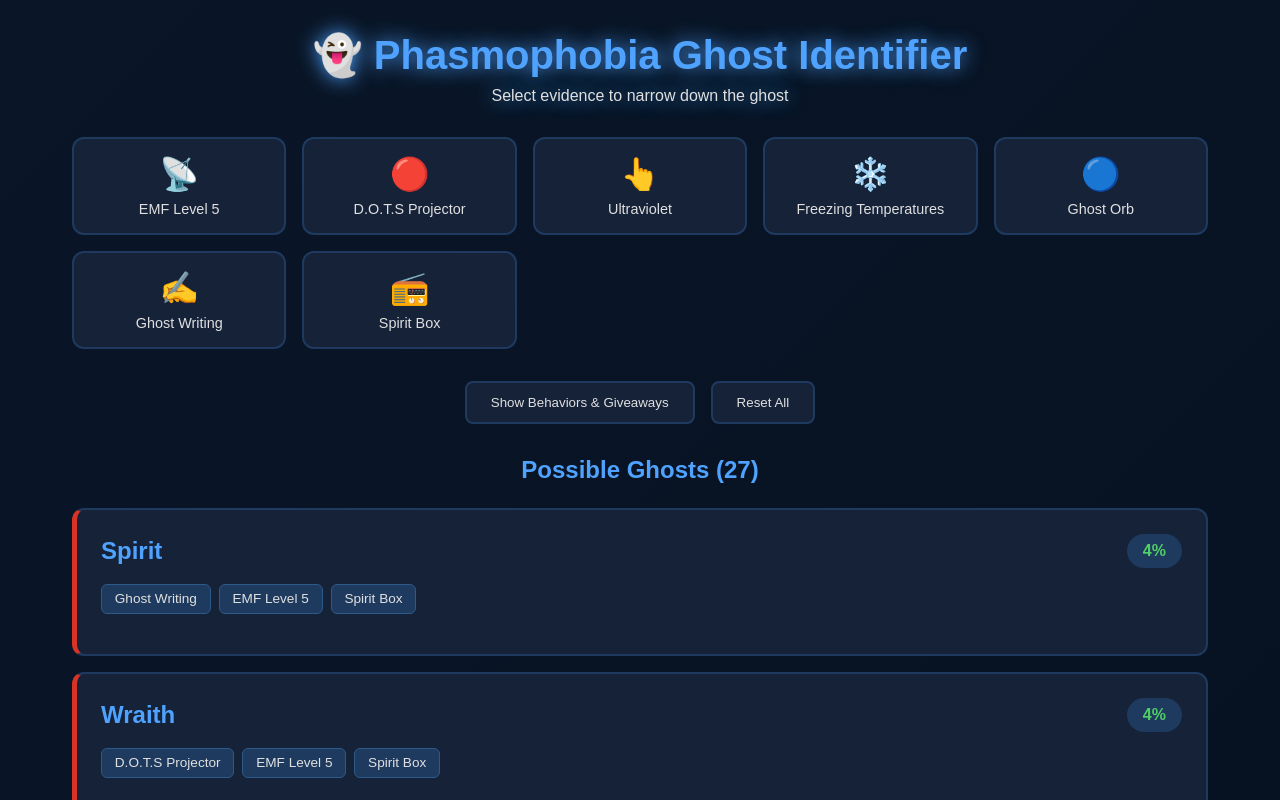
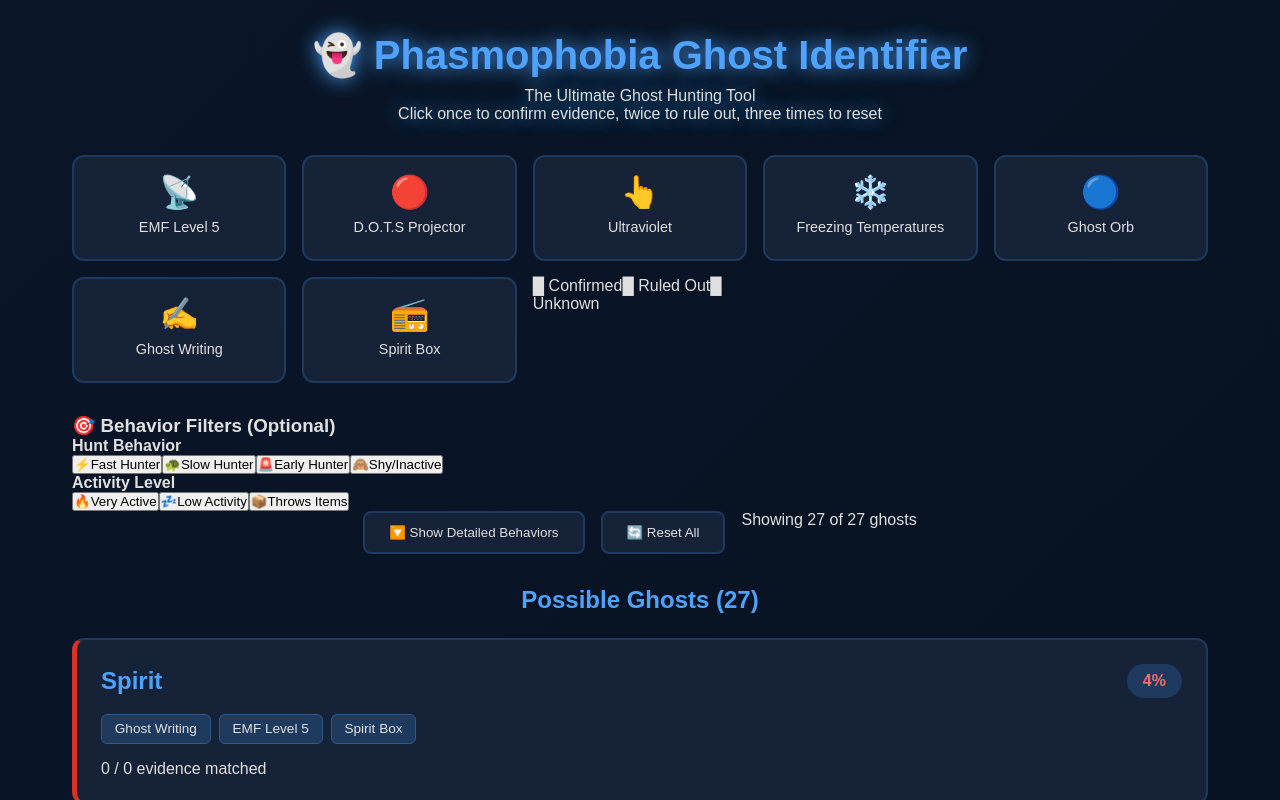
Before and after one commit to Apollomakesit/Phasmophobia-Helper, a React (Vite) app in the folder phasmophobia-ghost-solver/: page / in a window 1280 px wide. Shown: the top 800 px of the page. Built offline with nearby package versions, Linux system fonts and the light colour scheme.

Commit message:
Refactor App component with new evidence and ghost lists

```diff
--- a/phasmophobia-ghost-solver/src/App.jsx
+++ b/phasmophobia-ghost-solver/src/App.jsx
@@ -1,12 +1,15 @@
 import { useState, useMemo } from 'react';
 import { ghosts } from './data/ghosts';
-import { evidenceTypes } from './data/evidence';
+import EvidenceSelector from './components/EvidenceSelector';
+import GhostList from './components/GhostList';
+import BehaviorFilters from './components/BehaviorFilters';
 import './App.css';
 
 function App() {
   const [selectedEvidence, setSelectedEvidence] = useState([]);
   const [excludedEvidence, setExcludedEvidence] = useState([]);
   const [showDetails, setShowDetails] = useState(false);
+  const [behaviorFilters, setBehaviorFilters] = useState({});
 
   const handleEvidenceClick = (evidence) => {
     if (selectedEvidence.includes(evidence)) {
@@ -17,6 +20,12 @@
     } else {
       setSelectedEvidence(prev => [...prev, evidence]);
     }
+  };
+
+  const handleReset = () => {
+    setSelectedEvidence([]);
+    setExcludedEvidence([]);
+    setBehaviorFilters({});
   };
 
   const filteredGhosts = useMemo(() => {
@@ -43,64 +52,44 @@
     <div className="app">
       <header className="header">
         <h1>👻 Phasmophobia Ghost Identifier</h1>
-        <p>Select evidence to narrow down the ghost</p>
+        <p className="subtitle">The Ultimate Ghost Hunting Tool</p>
+        <div className="instructions">
+          Click once to <span className="badge-green">confirm</span> evidence,
+          twice to <span className="badge-red">rule out</span>,
+          three times to reset
+        </div>
       </header>
 
-      <section className="evidence-selector">
-        {evidenceTypes.map(({ name, icon }) => {
-          const isSelected = selectedEvidence.includes(name);
-          const isExcluded = excludedEvidence.includes(name);
-          return (
-            <button
-              key={name}
-              onClick={() => handleEvidenceClick(name)}
-              className={`evidence-btn ${isSelected ? 'selected' : ''} ${isExcluded ? 'excluded' : ''}`}
-            >
-              <span className="icon">{icon}</span>
-              <span className="name">{name}</span>
-            </button>
-          );
-        })}
-      </section>
+      <EvidenceSelector
+        selectedEvidence={selectedEvidence}
+        excludedEvidence={excludedEvidence}
+        onEvidenceClick={handleEvidenceClick}
+      />
+
+      <BehaviorFilters onFilterChange={setBehaviorFilters} />
 
       <div className="controls">
         <button onClick={() => setShowDetails(!showDetails)} className="toggle-btn">
-          {showDetails ? 'Hide' : 'Show'} Behaviors & Giveaways
+          {showDetails ? '🔼 Hide' : '🔽 Show'} Detailed Behaviors
         </button>
-        <button onClick={() => { setSelectedEvidence([]); setExcludedEvidence([]); }} className="reset-btn">
-          Reset All
+        <button onClick={handleReset} className="reset-btn">
+          🔄 Reset All
         </button>
+        <div className="result-count">
+          Showing {filteredGhosts.length} of {ghosts.length} ghosts
+        </div>
       </div>
 
-      <section className="ghost-list">
-        <h2>Possible Ghosts ({filteredGhosts.length})</h2>
-        {filteredGhosts.map(ghost => (
-          <div key={ghost.name} className="ghost-card" style={{"--probability": ghost.probability}}>
-            <div className="ghost-header">
-              <h3>{ghost.name}</h3>
-              <div className="probability">{Math.round(ghost.probability)}%</div>
-            </div>
-            <div className="evidence-list">
-              {ghost.evidence.map(ev => (
-                <span key={ev} className={`evidence-tag ${selectedEvidence.includes(ev) ? 'matched' : ''}`}>
-                  {ev}
-                </span>
-              ))}
-              {ghost.bonusEvidence && (
-                <span className="evidence-tag bonus">{ghost.bonusEvidence}</span>
-              )}
-            </div>
-            {showDetails && (
-              <div className="ghost-details">
-                <p><strong>💪 Strength:</strong> {ghost.strength}</p>
-                <p><strong>🛡️ Weakness:</strong> {ghost.weakness}</p>
-                <p><strong>🎭 Behaviors:</strong> {ghost.behaviors.join(', ')}</p>
-                <p><strong>🔍 Key Giveaways:</strong> {ghost.giveaways.join(', ')}</p>
-              </div>
-            )}
-          </div>
-        ))}
-      </section>
+      <GhostList
+        ghosts={filteredGhosts}
+        showDetails={showDetails}
+        selectedEvidence={selectedEvidence}
+      />
+
+      <footer className="footer">
+        <p>Updated for Phasmophobia v0.10+ (January 2026)</p>
+        <p>Includes Dayan, Gallu, and Obambo ghosts</p>
+      </footer>
     </div>
   );
 }
```
